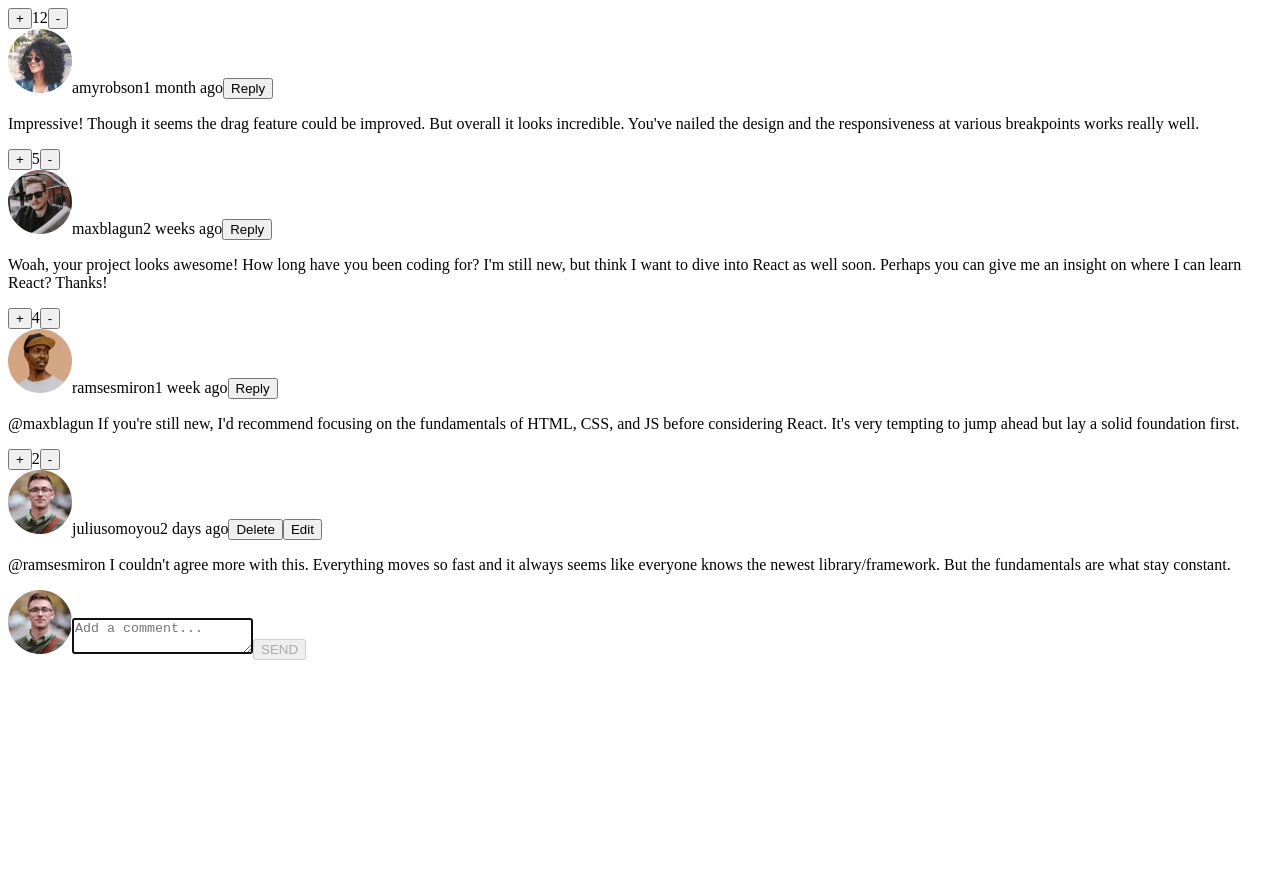
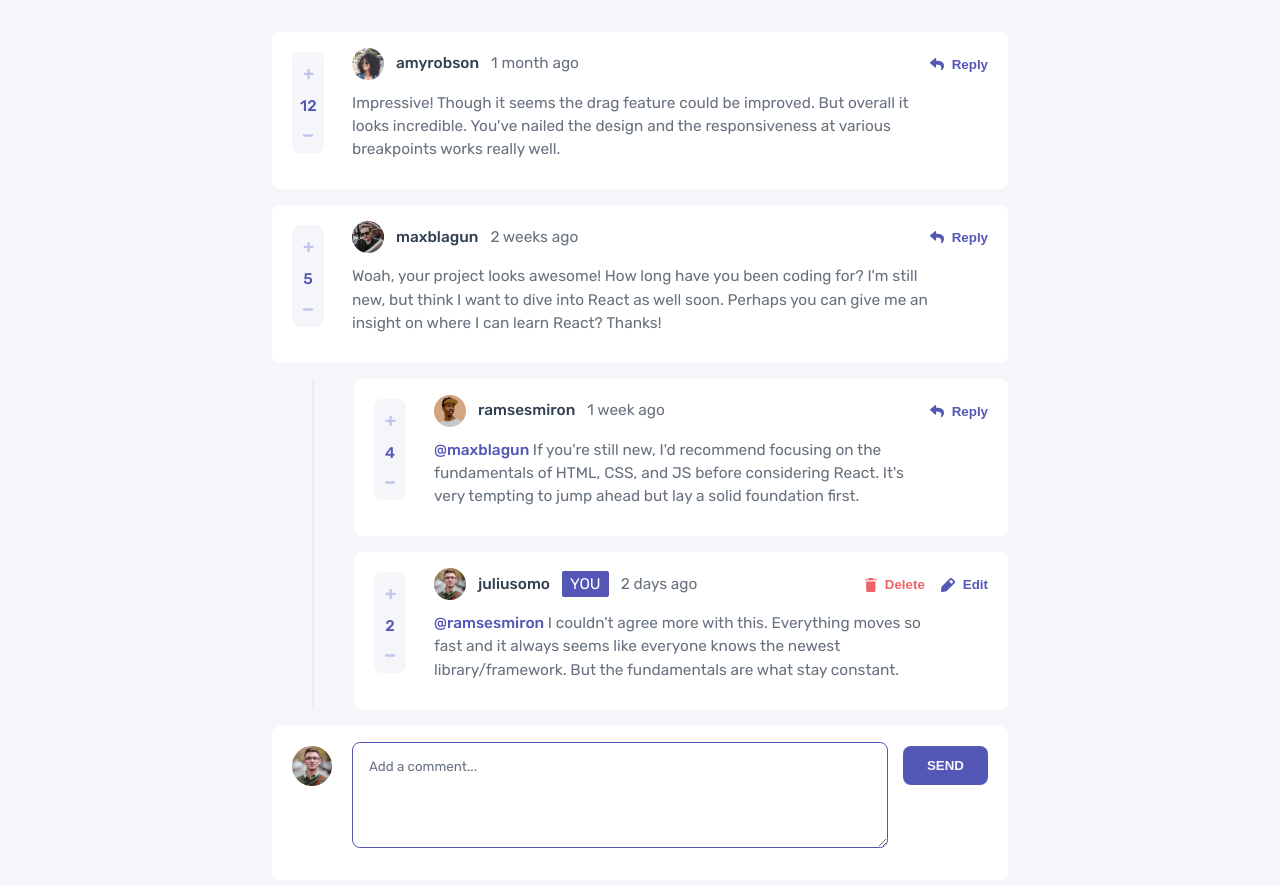
Before and after one commit to adeysh/fem__interactive-comments-section, a React (Vite) app: page / in a window 1280 px wide. Shown: the top 886 px of the page. Before the commit the page ends 800 px from the top, so only its background shows below. Built offline with nearby package versions, Linux system fonts and the light colour scheme.

Commit message:
complete styling with delete modal

```diff
--- a/src/App.jsx
+++ b/src/App.jsx
@@ -140,7 +140,7 @@ function App() {
   };
 
   return (
-    <main>
+    <main className="app">
       <CommentList
         comments={data.comments}
         currentUser={data.currentUser}
--- a/src/components/Comment.jsx
+++ b/src/components/Comment.jsx
@@ -22,34 +22,16 @@ function Comment({
   return (
     <>
       <div className="comment">
-        <div className="vote">
-          <button onClick={() => updateScore(comment.id, 1)}>+</button>
-          <span>{score}</span>
-          <button onClick={() => updateScore(comment.id, -1)}>-</button>
-        </div>
-
-        <div className="content">
         <div className="header">
           <img
             src={user.image.png}
             alt={user.username}
           />
-            <span>{user.username}</span>
+          <span className="username">{user.username}</span>
 
-            {isCurrentUser && <span className="you-badge">you</span>}
+          {isCurrentUser && <span className="you-badge">YOU</span>}
 
-            <span>{createdAt}</span>
-
-            {isCurrentUser ? (
-              <>
-                <button onClick={() => setIsDeleting(true)}>Delete</button>
-                <button onClick={() => setIsEditing(true)}>Edit</button>
-              </>
-            ) : (
-              <button onClick={() => setIsReplying((prev) => !prev)}>
-                Reply
-              </button>
-            )}
+          <span className="created-at">{createdAt}</span>
         </div>
 
         {isEditing ? (
@@ -64,13 +46,78 @@ function Comment({
             }}
           />
         ) : (
-            <p>
+          <p className="content">
             {comment.replyingTo && (
               <span className="replying-to">@{comment.replyingTo} </span>
             )}
             {content}
           </p>
         )}
+
+        <div className="actions">
+          <div className="vote">
+            <button onClick={() => updateScore(comment.id, 1)}>
+              <svg
+                width="11"
+                height="11"
+                xmlns="http://www.w3.org/2000/svg"
+              >
+                <path
+                  d="M6.33 10.896c.137 0 .255-.05.354-.149.1-.1.149-.217.149-.354V7.004h3.315c.136 0 .254-.05.354-.149.099-.1.148-.217.148-.354V5.272a.483.483 0 0 0-.148-.354.483.483 0 0 0-.354-.149H6.833V1.4a.483.483 0 0 0-.149-.354.483.483 0 0 0-.354-.149H4.915a.483.483 0 0 0-.354.149c-.1.1-.149.217-.149.354v3.37H1.08a.483.483 0 0 0-.354.15c-.1.099-.149.217-.149.353v1.23c0 .136.05.254.149.353.1.1.217.149.354.149h3.333v3.39c0 .136.05.254.15.353.098.1.216.149.353.149H6.33Z"
+                  fill="currentColor"
+                />
+              </svg>
+            </button>
+            <span>{score}</span>
+            <button onClick={() => updateScore(comment.id, -1)}>
+              <svg
+                width="11"
+                height="3"
+                xmlns="http://www.w3.org/2000/svg"
+              >
+                <path
+                  d="M9.256 2.66c.204 0 .38-.056.53-.167.148-.11.222-.243.222-.396V.722c0-.152-.074-.284-.223-.395a.859.859 0 0 0-.53-.167H.76a.859.859 0 0 0-.53.167C.083.437.009.57.009.722v1.375c0 .153.074.285.223.396a.859.859 0 0 0 .53.167h8.495Z"
+                  fill="currentColor"
+                />
+              </svg>
+            </button>
+          </div>
+
+          <div className="action-btns">
+            {isCurrentUser ? (
+              <>
+                <div className="action-btn">
+                  <img
+                    src="/images/icon-delete.svg"
+                    alt="delete"
+                  />
+                  <button onClick={() => setIsDeleting(true)}>
+                    <span className="delete-btn">Delete</span>
+                  </button>
+                </div>
+
+                <div className="action-btn">
+                  <img
+                    src="/images/icon-edit.svg"
+                    alt="edit"
+                  />
+                  <button onClick={() => setIsEditing(true)}>
+                    <span>Edit</span>
+                  </button>
+                </div>
+              </>
+            ) : (
+              <div className="action-btn">
+                <img
+                  src="/images/icon-reply.svg"
+                  alt="reply"
+                />
+                <button onClick={() => setIsReplying((prev) => !prev)}>
+                  <span>Reply</span>
+                </button>
+              </div>
+            )}
+          </div>
         </div>
 
         {isReplying && (
@@ -82,7 +129,7 @@ function Comment({
             }}
           />
         )}
-
+      </div>
       {replies.length > 0 && (
         <ReplyList
           replies={replies}
@@ -93,7 +140,6 @@ function Comment({
           deleteComment={deleteComment}
         />
       )}
-      </div>
 
       {/* MODAL */}
       {isDeleting && (
--- a/src/components/CommentInput.jsx
+++ b/src/components/CommentInput.jsx
@@ -17,24 +17,30 @@ function CommentInput({
 
   return (
     <div className="comment-input">
-      <img
-        src={currentUser.image.png}
-        alt={currentUser.username}
-      />
-
       <textarea
         autoFocus
+        rows="8"
         value={text}
         onChange={(e) => setText(e.target.value)}
         placeholder={buttonLabel === "UPDATE" ? "" : "Add a comment..."}
+        className="input"
       />
 
-      <button
-        onClick={handleSubmit}
-        disabled={!text.trim()}
-      >
-        {buttonLabel}
-      </button>
+      <div className="actions">
+        <img
+          src={currentUser.image.png}
+          alt={currentUser.username}
+          className="current-user"
+        />
+
+        <button
+          onClick={handleSubmit}
+          disabled={!text.trim()}
+          className="submit-btn"
+        >
+          {buttonLabel}
+        </button>
+      </div>
     </div>
   );
 }
--- a/src/components/CommentList.jsx
+++ b/src/components/CommentList.jsx
@@ -9,7 +9,7 @@ function CommentList({
   deleteComment,
 }) {
   return (
-    <div>
+    <div className="comment-list">
       {comments.map((comment) => (
         <Comment
           key={comment.id}
--- a/src/components/DeleteModal.jsx
+++ b/src/components/DeleteModal.jsx
@@ -9,8 +9,18 @@ function DeleteModal({ onCancel, onConfirm }) {
         </p>
 
         <div className="modal-actions">
-          <button onClick={onCancel}>NO, CANCEL</button>
-          <button onClick={onConfirm}>YES, DELETE</button>
+          <button
+            className="modal-cancel-btn"
+            onClick={onCancel}
+          >
+            NO, CANCEL
+          </button>
+          <button
+            className="modal-delete-btn"
+            onClick={onConfirm}
+          >
+            YES, DELETE
+          </button>
         </div>
       </div>
     </div>
--- a/src/components/ReplyList.jsx
+++ b/src/components/ReplyList.jsx
@@ -9,6 +9,9 @@ function ReplyList({
   deleteComment,
 }) {
   return (
+    <div className="replies-container">
+      <div className="replies-line" />
+
       <div className="replies">
         {replies.map((reply) => (
           <Comment
@@ -22,6 +25,7 @@ function ReplyList({
           />
         ))}
       </div>
+    </div>
   );
 }
 
--- a/src/index.css
+++ b/src/index.css
@@ -1,3 +1,240 @@
+@import url("https://fonts.googleapis.com/css2?family=Rubik:ital,wght@0,300..900;1,300..900&display=swap");
+
+* {
+  margin: 0;
+  padding: 0;
+  box-sizing: border-box;
+}
+
+:root {
+  /* Primary */
+
+  --purple-600: hsl(238, 40%, 52%);
+  --pink-400: hsl(358, 79%, 66%);
+  --purple-200: hsl(239, 57%, 85%);
+  --pink-200: hsl(357, 100%, 86%);
+
+  /* Neutral */
+
+  --grey-800: hsl(212, 24%, 26%);
+  --grey-500: hsl(211, 10%, 45%);
+  --grey-100: hsl(223, 19%, 93%);
+  --grey-50: hsl(228, 33%, 97%);
+  --white: hsl(0, 100%, 100%);
+
+  /* weights */
+  --semi-bold: 500;
+  --bold: 700;
+}
+
+body {
+  font-family: "Rubik", sans-serif;
+  font-size: clamp(0.75rem, 0.6786rem + 0.35714285714285715vw, 1rem);
+  line-height: 1.5em;
+  background-color: var(--grey-50);
+}
+
+main {
+  display: flex;
+  flex-direction: column;
+  gap: 1rem;
+  padding: 2rem 1rem;
+}
+
+button {
+  display: flex;
+  align-items: center;
+  justify-content: center;
+  background-color: transparent;
+  border: none;
+  cursor: pointer;
+}
+
+textarea:focus {
+  outline: none;
+  border: 1px solid var(--purple-600);
+}
+
+/* comment list */
+.comment-list {
+  display: grid;
+  grid-template-columns: 1fr;
+  gap: 1rem;
+}
+
+.comment {
+  display: flex;
+  flex-direction: column;
+  gap: 12px;
+  background-color: var(--white);
+  padding: 1rem;
+  border-radius: 8px;
+}
+
+/* header */
+.header {
+  display: flex;
+  align-items: center;
+  gap: 12px;
+}
+
+.header > img {
+  width: 32px;
+}
+
+.username {
+  font-weight: var(--semi-bold);
+  color: var(--grey-800);
+}
+
+.created-at {
+  color: var(--grey-500);
+}
+
+.you-badge {
+  color: var(--white);
+  background-color: var(--purple-600);
+  padding: 0.1rem 0.5rem;
+  border-radius: 2px;
+}
+
+/* content */
+.content {
+  color: var(--grey-500);
+}
+
+/* actions */
+.actions {
+  display: flex;
+  align-items: center;
+  justify-content: space-between;
+}
+
+.actions > button:hover {
+  filter: brightness(200%);
+}
+
+.vote {
+  display: flex;
+  align-items: center;
+  justify-content: center;
+  border-radius: 8px;
+  background-color: var(--grey-50);
+}
+
+.vote > button,
+.vote > span {
+  padding: 8px;
+  font-weight: var(--semi-bold);
+}
+
+.vote > button > svg {
+  color: var(--purple-200);
+}
+
+.vote > button > svg:hover,
+.vote > button > svg:active {
+  color: var(--purple-600);
+  transition: color 0.2s ease;
+}
+
+.vote > span {
+  width: 2rem;
+  text-align: center;
+  font-weight: var(--semi-bold);
+  color: var(--purple-600);
+}
+
+.action-btns {
+  display: flex;
+  align-items: center;
+  gap: 1rem;
+}
+
+.action-btn {
+  display: flex;
+  align-items: center;
+  gap: 8px;
+}
+
+.action-btn:hover {
+  filter: brightness(200%);
+}
+
+.action-btn > button {
+  color: var(--purple-600);
+  font-weight: var(--bold);
+}
+
+.delete-btn {
+  color: var(--pink-400);
+}
+
+/* replies */
+
+/* container for replies */
+.replies-container {
+  display: flex;
+  gap: 1rem;
+}
+
+/* vertical line */
+.replies-line {
+  width: 2px;
+  background: var(--grey-100);
+}
+
+/* replies column */
+.replies {
+  flex: 1;
+  display: flex;
+  flex-direction: column;
+  gap: 1rem;
+}
+
+.replying-to {
+  color: var(--purple-600);
+  font-weight: var(--semi-bold);
+}
+
+/* comment input */
+.comment-input {
+  display: flex;
+  flex-direction: column;
+  gap: 1rem;
+  background-color: var(--white);
+  padding: 1rem;
+  border-radius: 8px;
+}
+
+.input {
+  resize: vertical;
+  height: 8em;
+  padding: 1rem;
+  color: var(--grey-800);
+  border: 1px solid var(--grey-100);
+  border-radius: 8px;
+  font-family: "Rubik", sans-serif;
+}
+
+.input::placeholder {
+  color: var(--grey-500);
+}
+
+.current-user {
+  width: 32px;
+}
+
+.submit-btn {
+  background-color: var(--purple-600);
+  color: var(--grey-50);
+  padding: 0.75rem 1.5rem;
+  font-weight: var(--bold);
+  border-radius: 0.5rem;
+}
+
+/* modal */
+
 .modal-overlay {
   position: fixed;
   top: 0;
@@ -12,7 +249,102 @@
 }
 
 .modal {
+  display: flex;
+  flex-direction: column;
+  gap: 1rem;
   background: white;
   padding: 20px;
   border-radius: 10px;
+  max-width: 18.75rem;
 }
+
+.modal > h3 {
+  font-size: 1.2rem;
+  font-weight: var(--semi-bold);
+  color: var(--grey-800);
+}
+
+.modal > p {
+  color: var(--grey-500);
+}
+
+.modal-actions {
+  display: flex;
+  justify-content: space-between;
+}
+
+.modal-actions > button {
+  color: var(--white);
+  padding: 10px 12px;
+  border-radius: 8px;
+  font-weight: var(--bold);
+}
+
+.modal-cancel-btn {
+  background-color: var(--grey-500);
+}
+
+.modal-delete-btn {
+  background-color: var(--pink-400);
+}
+
+/* responsive */
+@media screen and (width >= 48rem) {
+  main {
+    max-width: 48rem;
+    margin-inline: auto;
+  }
+
+  .comment {
+    position: relative;
+    padding-inline: 80px;
+    min-height: 150px;
+  }
+
+  .vote {
+    position: absolute;
+    top: 20px;
+    left: 20px;
+    flex-direction: column;
+    padding: 0.5rem 0;
+  }
+
+  .action-btns {
+    position: absolute;
+    top: 25px;
+    right: 20px;
+  }
+
+  .replies-container {
+    gap: 40px;
+    margin-left: 40px;
+  }
+
+  .comment-input {
+    position: relative;
+    padding-inline-end: 120px;
+    padding-inline-start: 80px;
+  }
+
+  .actions > img {
+    position: absolute;
+    top: 20px;
+    left: 20px;
+    width: 40px;
+  }
+
+  .actions > button {
+    position: absolute;
+    top: 20px;
+    right: 20px;
+  }
+
+  .modal-overlay {
+    z-index: 2;
+  }
+
+  .modal {
+    padding: 24px;
+    max-width: 375px;
+  }
+}
```
Lines whose indentation alone changed are shown as unchanged.
